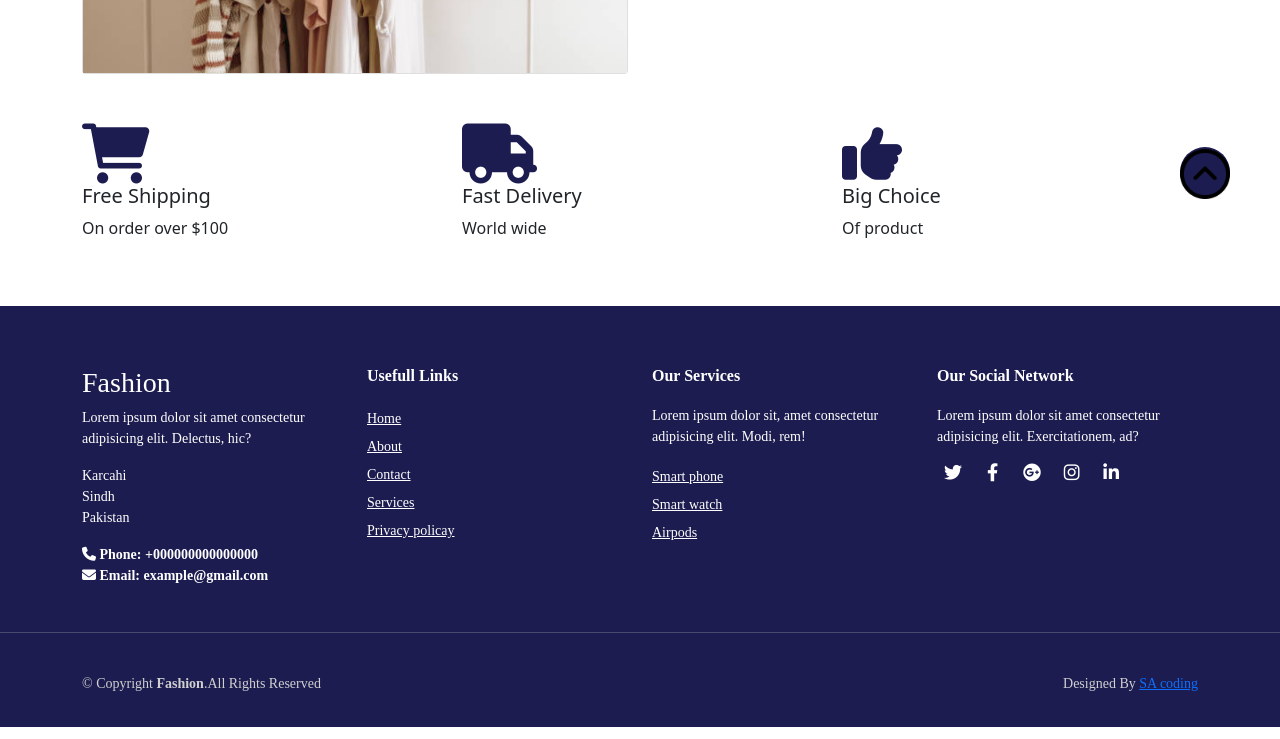
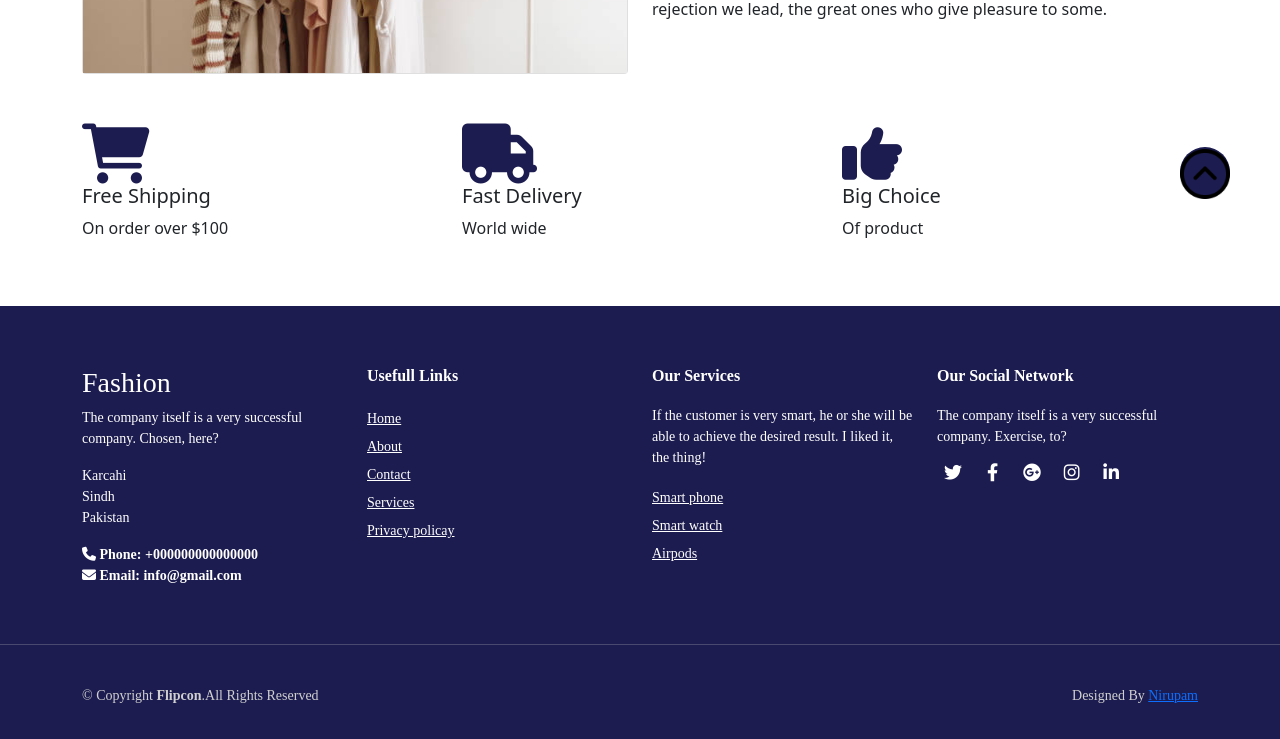
Before and after one commit to nirupamrocks/e-commerce-app, a plain HTML site: page about.html in a window 1280 px wide. Shown: the part 563-1302 px from the top of the page. Drawn offline with nearby package versions, Linux system fonts and the light colour scheme.

Commit message:
Update about.html

```diff
--- a/about.html
+++ b/about.html
@@ -93,7 +93,7 @@
             </div>
         </div>
         <div class="col-md-6 py-3 py-md-0">
-            <p>Lorem ipsum dolor sit amet, consectetur adipisicing elit. Maiores, vitae numquam aspernatur repellendus autem sint beatae, facilis quas deserunt iure natus minus ab deleniti eveniet neque quasi ullam id in alias consectetur quia nesciunt. Exercitationem vitae atque commodi architecto tenetur! Fugit necessitatibus nesciunt, eligendi tempora reprehenderit suscipit doloribus animi mollitia maiores? Numquam, est laborum dicta aperiam nobis deserunt libero non dolorem cum dolorum distinctio commodi iure, tenetur animi? Nam similique culpa consequuntur itaque quasi ipsa placeat ea perferendis est quo, ut eaque quis dolorem, aliquam iste reprehenderit provident neque magnam voluptatibus. Eaque provident omnis reiciendis ducimus, magni qui voluptatem quibusdam.</p>
+            <p>It is very important for the customer to pay attention to the adipiscing process. The elders are never to be repulsed by life's harshness, but let them be blessed, for the easy ones they leave behind will be born less from the gentle, nor will it be as if any of this will be inflicted on others because they do not know. The exercise of life and convenience is bound to the architect! He runs away from the needs they don't know, he criticizes the times of choosing, he accepts the pains of the greater resilience of the mind? Never, is it said that the sufferings will leave us free, not the pain, with the distinction of the pains, right, is it bound to the mind? For similar faults, therefore, result as if it pleased them to be endured, whereby, if someone blames them for the pain, they do not provide for a great deal of pleasure. And they provide for all the rejection we lead, the great ones who give pleasure to some.</p>
         </div>
     </div>
 </div>
@@ -134,14 +134,14 @@
         <div class="row">
             <div class="col-lg-3 col-md-6 footer-content">
                 <h3>Fashion</h3>
-                <p>Lorem ipsum dolor sit amet consectetur adipisicing elit. Delectus, hic?</p>
+                <p>The company itself is a very successful company. Chosen, here?</p>
                 <p>
                     Karcahi <br>
                     Sindh <br>
                     Pakistan <br>
                 </p>
                 <strong><i class="fas fa-phone"></i> Phone: <strong>+000000000000000</strong></strong><br>
-                <strong><i class="fa-solid fa-envelope"></i> Email: <strong>example@gmail.com</strong></strong>
+                <strong><i class="fa-solid fa-envelope"></i> Email: <strong>info@gmail.com</strong></strong>
             </div>
             <div class="col-lg-3 col-md-6 footer-links">
                 <h4>Usefull Links</h4>
@@ -155,7 +155,7 @@
             </div>
             <div class="col-lg-3 col-md-6 footer-links">
                 <h4>Our Services</h4>
-                <p>Lorem ipsum dolor sit, amet consectetur adipisicing elit. Modi, rem!</p>
+                <p>If the customer is very smart, he or she will be able to achieve the desired result. I liked it, the thing!</p>
                 <ul>
                     <li><a href="#">Smart phone</a></li>
                     <li><a href="#">Smart watch</a></li>
@@ -164,7 +164,7 @@
             </div>
             <div class="col-lg-3 col-md-6 footer-links">
                 <h4>Our Social Network</h4>
-                <p>Lorem ipsum dolor sit amet consectetur adipisicing elit. Exercitationem, ad?</p>
+                <p>The company itself is a very successful company. Exercise, to?</p>
                 <div class="socail-links mt-3">
                     <a href="#" class="twiiter"><i class="fa-brands fa-twitter"></i></a>
                     <a href="#" class="twiiter"><i class="fa-brands fa-facebook-f"></i></a>
@@ -179,10 +179,10 @@
 <hr>
 <div class="container py-4">
     <div class="copyright">
-        &copy; Copyright <strong>Fashion</strong>.All Rights Reserved
+        &copy; Copyright <strong>Flipcon</strong>.All Rights Reserved
     </div>
     <div class="credits">
-        Designed By <a href="#">SA coding</a>
+        Designed By <a href="#">Nirupam</a>
     </div>
 </div>
 </footer>
```
